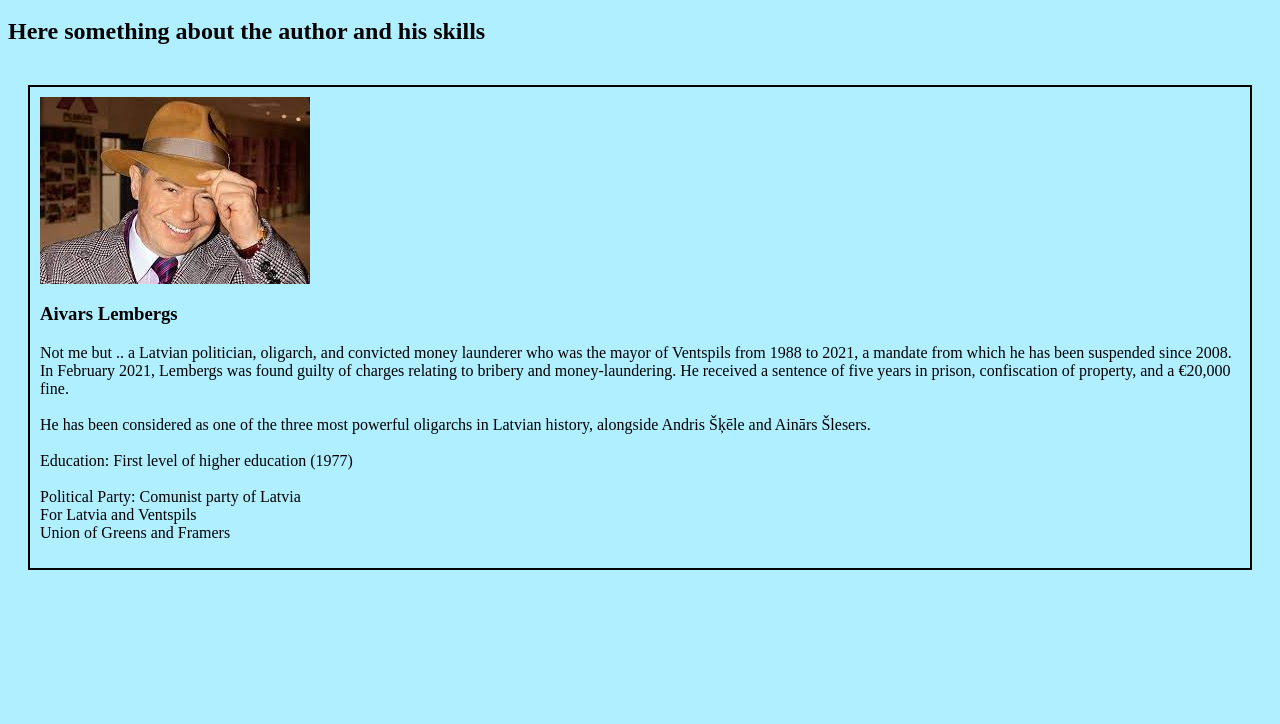
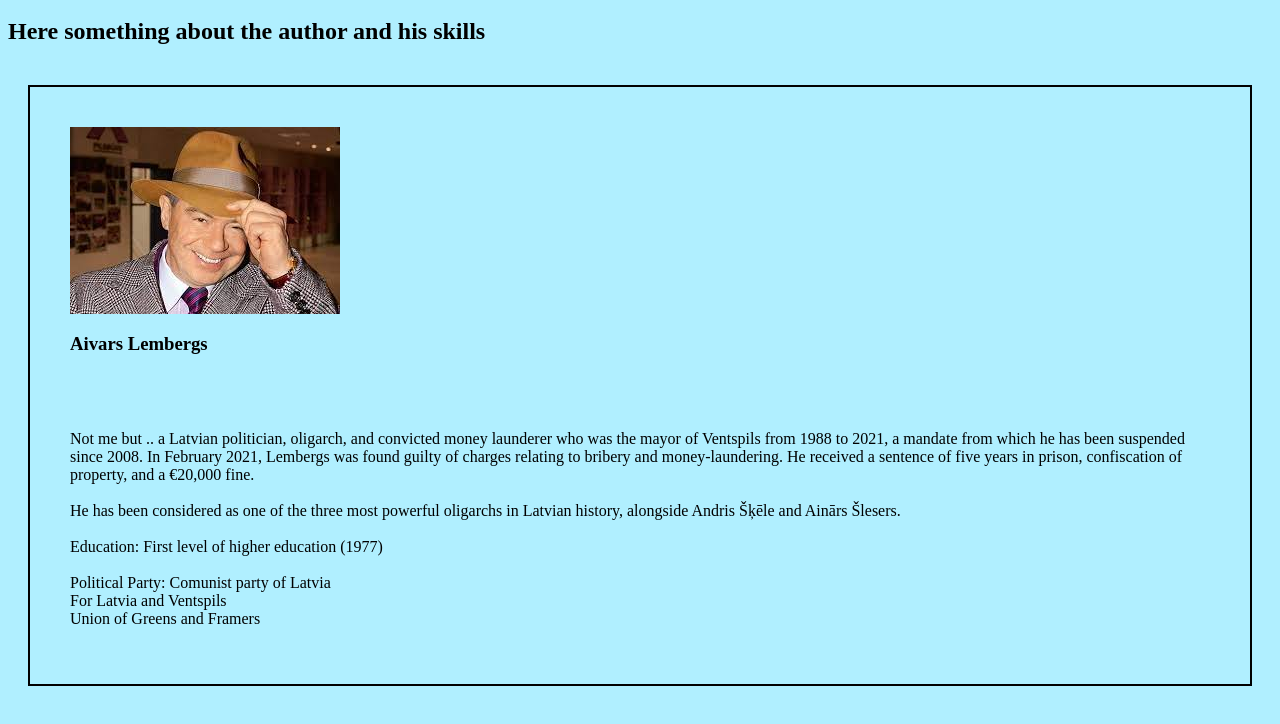
Before and after one commit to Venalitas/Venalitas.io, a plain HTML site: page About Us/AboutUs/AboutUs.html in a window 1280 px wide. Shown: the part 48-772 px from the top of the page. Drawn offline with Linux system fonts and the light colour scheme.

Commit message:
Update AUstyle.css

```diff
--- a/About Us/AboutUs/AUstyle.css
+++ b/About Us/AboutUs/AUstyle.css
@@ -20,6 +20,12 @@ body {
   margin: 20px; /* space around the border */
 }
 
+.AU-item {
+  border: 2px green;
+  padding: 10px; /* space inside the border */
+  margin: 20px; /* space around the border */
+}
+
 .AU-item.ellipsis {
   overflow: ellispsis;
 }
```
